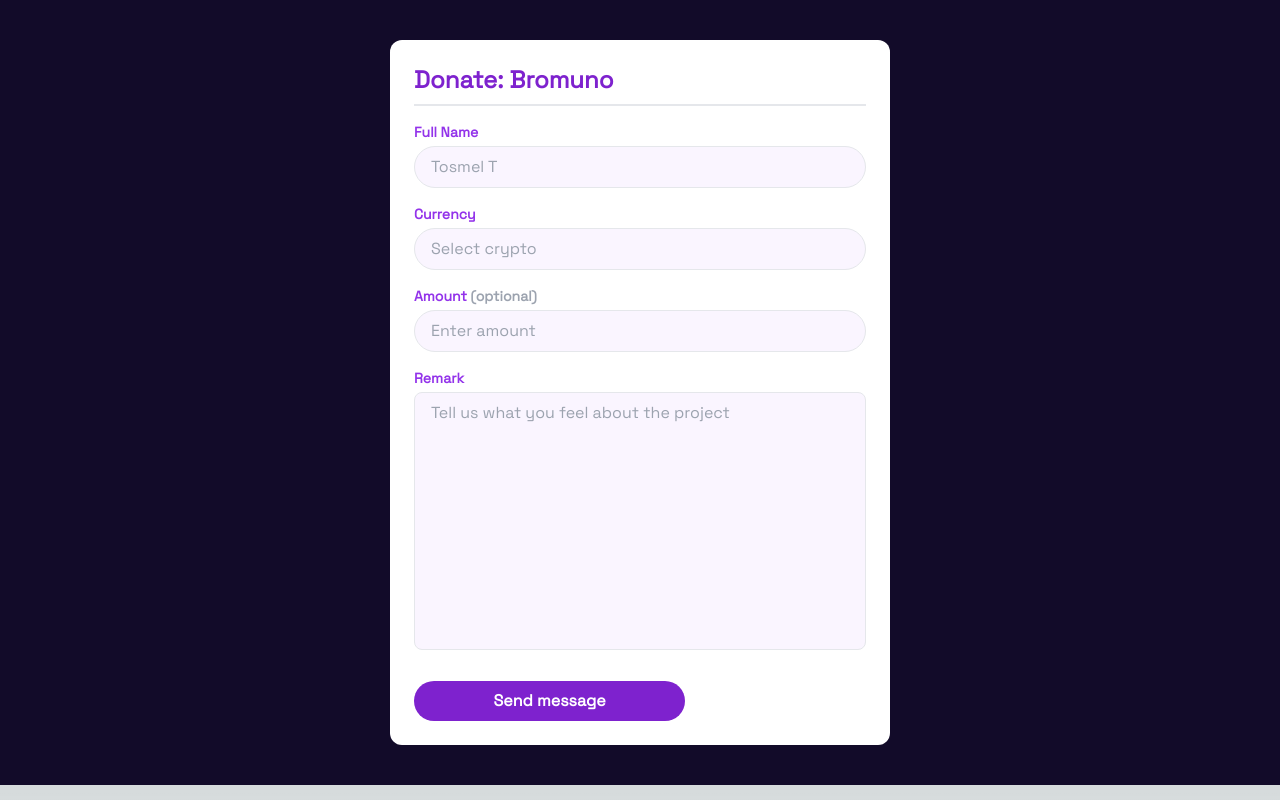
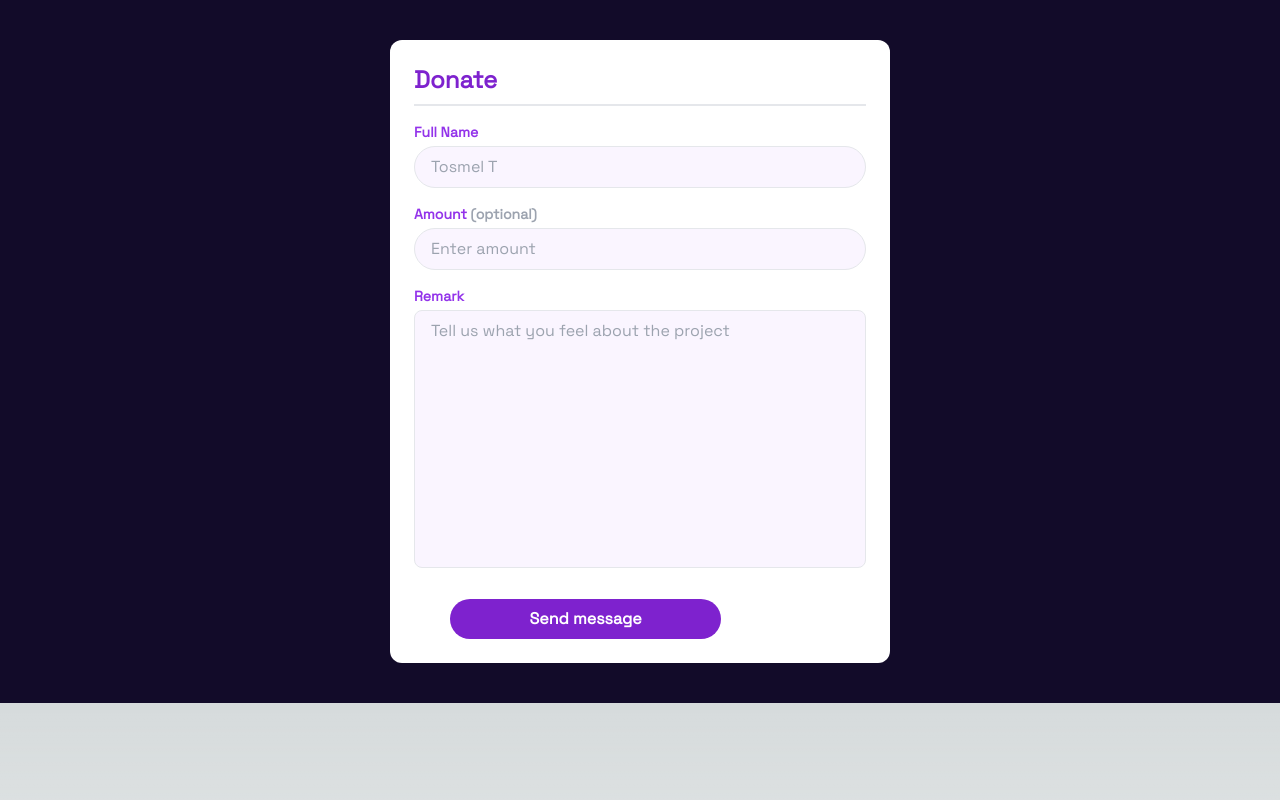
Before and after one commit to Tosmel2/Cryptoboost, a Next.js app: page /donate in a window 1280 px wide. Built offline with nearby package versions, Linux system fonts and the light colour scheme.

Commit message:
wired the donate functionality

```diff
--- a/pages/donate.jsx
+++ b/pages/donate.jsx
@@ -1,46 +1,111 @@
-import React from 'react'
+import React, { useState } from "react";
+import { donate } from "@/utils/donate";
 
 const Donate = () => {
+  const [amount, setAmount] = useState("");
+  const [transactionSuccessful, setIsTransactionSuccessful] = useState(false);
+  const [feedbackMsg, setFeedbackMsg] = useState("");
+
+  const handleDonate = async () => {
+    const campaignId = 0;
+    try {
+      const feedback = await donate({ campaignId, amount });
+      setAmount("");
+      setFeedbackMsg(feedback);
+      setIsTransactionSuccessful(true);
+      console.log(result);
+    } catch (error) {
+      console.log(error);
+    }
+  };
+
+  const handleAmuntChange = (event) => {
+    setAmount(event.target.value);
+  };
+
   return (
     <>
-      <main className='bg-[#120b29]'>
-      <section className='contactus py-10 md:w-[80%] px-3 mx-auto md:flex md:justify-center'>
-        <div className='bg-white rounded-xl p-2 md:p-6 md:w-1/2'>
+      <main className="bg-[#120b29]">
+        <section className="contactus py-10 md:w-[80%] px-3 mx-auto md:flex md:justify-center">
+          <div className="bg-white rounded-xl p-2 md:p-6 md:w-1/2">
             <form action="" className="space-y-4">
-          <div className='font-bold text-purple-700 text-2xl border-b-2 mb-3 pb-2'>Donate: Bromuno</div>
+              <div className="font-bold text-purple-700 text-2xl border-b-2 mb-3 pb-2">
+                Donate
+              </div>
               <div className="space-y-4">
                 <div className="space-y-1">
-              <label htmlFor="fullname" className="block text-sm font-bold text-purple-600">Full Name</label>
-              <input type="text" name="text" placeholder="Tosmel T" className="bg-purple-50 w-full p-2 border rounded-3xl focus:outline-none pl-4 " />
+                  <label
+                    htmlFor="fullname"
+                    className="block text-sm font-bold text-purple-600"
+                  >
+                    Full Name
+                  </label>
+                  <input
+                    type="text"
+                    name="text"
+                    placeholder="Tosmel T"
+                    className="bg-purple-50 w-full p-2 border rounded-3xl focus:outline-none pl-4 "
+                  />
                 </div>
 
                 <div className="space-y-1">
-              <label htmlFor="number" className="block text-sm font-bold text-purple-600">Currency</label>
-              <input type="number" name="number" placeholder="Select crypto" className="bg-purple-50 w-full p-2 border rounded-3xl focus:outline-none pl-4 " />
+                  <label
+                    htmlFor="number"
+                    className="block text-sm font-bold text-purple-600"
+                  >
+                    Amount <span className="text-gray-400">(optional)</span>{" "}
+                  </label>
+                  <input
+                    type="number"
+                    name="number"
+                    id="number"
+                    placeholder="Enter amount"
+                    value={amount}
+                    onChange={handleAmuntChange}
+                    className="bg-purple-50 w-full p-2 border rounded-3xl focus:outline-none text-black pl-4  "
+                  />
                 </div>
 
                 <div className="space-y-1">
-              <label htmlFor="number" className="block text-sm font-bold text-purple-600">Amount <span className='text-gray-400'>(optional)</span> </label>
-              <input type="number" name="number" id="number" placeholder="Enter amount" className="bg-purple-50 w-full p-2 border rounded-3xl focus:outline-none pl-4 " />
+                  <label
+                    htmlFor="message"
+                    className="block text-sm font-bold text-purple-600"
+                  >
+                    Remark
+                  </label>
+                  <textarea
+                    type="text"
+                    name="message"
+                    rows={10}
+                    cols={20}
+                    placeholder="Tell us what you feel about the project"
+                    className="bg-purple-50 w-full p-2 border rounded-lg focus:outline-none pl-4 resize-none "
+                  />
                 </div>
 
-            <div className="space-y-1">
-              <label htmlFor="message" className="block text-sm font-bold text-purple-600">Remark</label>
-              <textarea type="text" name="message" rows={10} cols={20} placeholder="Tell us what you feel about the project" className="bg-purple-50 w-full p-2 border rounded-lg focus:outline-none pl-4 resize-none " />
+                <div className="pt-2 justify-center">
+                  <button
+                    type="button"
+                    className="md:w-[60%] w-full px-8 py-2 font-semibold rounded-3xl bg-purple-700 text-white ml-9"
+                    onClick={handleDonate}
+                  >
+                    Send message
+                  </button>
+                  <p
+                    className={`text-[16px] italic font-bold text-black mt-5 ${
+                      transactionSuccessful ? "" : "hidden"
+                    }`}
+                  >
+                    {feedbackMsg}
+                  </p>
                 </div>
-
-            <div className='pt-2'>
-            <button type="button" className="md:w-[60%] w-full px-8 py-2 font-semibold rounded-3xl bg-purple-700 text-white">Send message</button>
-            </div>
-
               </div>
             </form>
           </div>
-
         </section>
       </main>
     </>
-  )
-}
+  );
+};
 
-export default Donate
+export default Donate;
```
Lines whose indentation alone changed are shown as unchanged.
